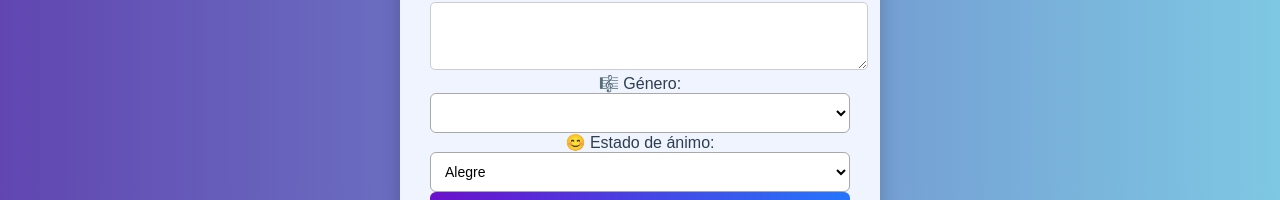
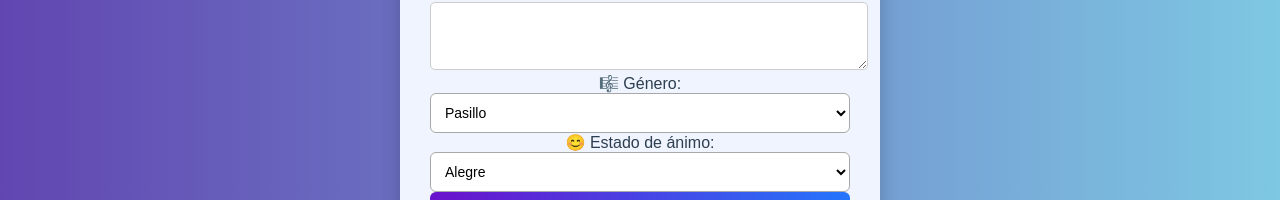
Before and after one commit to AndyChiquin/SongGenIA, a Vue app in the folder frontend/: page /dashboard in a window 1280 px wide. Shown: the part 323-523 px from the top of the page. Built offline with nearby package versions, Linux system fonts and the light colour scheme; sample sign-in values are in the browser's storage; the HTML template or start-up script is replaced by a standard one.

Commit message:
feat(test): update code test

```diff
--- a/frontend/src/components/MusicForm.vue
+++ b/frontend/src/components/MusicForm.vue
@@ -27,9 +27,9 @@
       <div class="form-group">
         <label class="input-label">🎼 Género:</label>
         <select v-model="genre">
-          <option>Bachata</option>
-          <option>Rock</option>
-          <option>Pop</option>
+          <option>Pasillo</option>
+          <option>Sanjuanito</option>
+          <option>Albazo</option>
         </select>
       </div>
 
@@ -69,7 +69,7 @@ export default {
       mood: "Alegre",
       loading: false,
       taskId: "", // Aquí guardamos el Task ID
-      audioUrl: ""
+      audioUrl: "" // Aquí guardamos la URL
     };
   },
   methods: {
@@ -101,9 +101,9 @@ export default {
       const taskId = await generateMusic(this.lyrics, this.genre, this.mood);
 
       if (taskId) {
-    this.taskId = taskId;  // Asigna correctamente el Task ID
+        this.taskId = taskId; // Asigna correctamente el Task ID
         console.log("Task ID recibido:", this.taskId);
-    this.verificarAudio();
+        this.verificarAudio(); // Llama a la función para obtener la URL automáticamente
       } else {
         alert("Error al generar la música.");
       }
@@ -121,11 +121,11 @@ export default {
       const intervalo = setInterval(async () => {
         console.log(`Intentando obtener audio con Task ID: ${this.taskId}`);
 
-        const audioUrl = await getAudio(this.taskId);
+        const response = await getAudio(this.taskId);
 
-        if (audioUrl) {
-          this.audioUrl = audioUrl;
-          console.log("Audio URL obtenida:", audioUrl);
+        if (response && response.audio_links) {
+          this.audioUrl = response.audio_links[0].streamAudioUrl; // Asigna la URL del audio
+          console.log("Audio URL obtenida:", this.audioUrl);
           clearInterval(intervalo);
         }
 
@@ -139,6 +139,7 @@ export default {
   }
 };
 </script>
+
 
 
 
```
Lines whose indentation alone changed are shown as unchanged.
